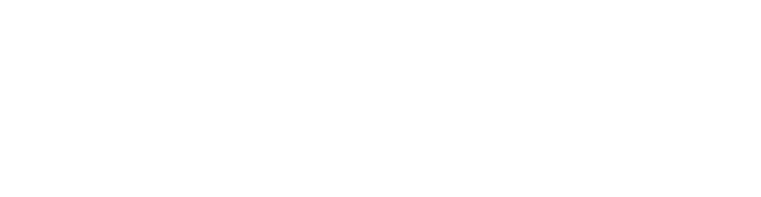
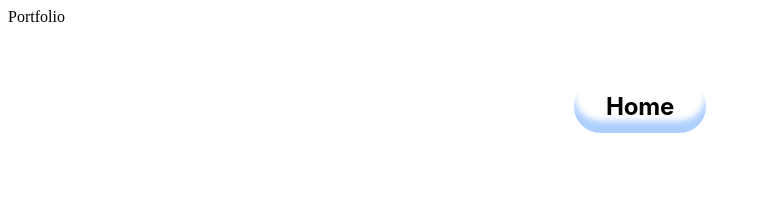
Before and after one commit to sundehakon/photography-portfolio, a plain HTML site: page pages/portfolio.html in a window 1280 px wide. Shown: the whole page, without its empty margins (0-761 px from the left). Drawn offline with Linux system fonts and the light colour scheme.

Commit message:
added home button and header to portfolio.html

```diff
--- a/pages/portfolio.html
+++ b/pages/portfolio.html
@@ -0,0 +1,19 @@
+<!DOCTYPE html>
+<html lang="en">
+<head>
+    <meta charset="UTF-8">
+    <meta name="viewport" content="width=device-width, initial-scale=1.0">
+    <link href="/pages/portfoliostyle.css" rel="stylesheet" type="text/css">
+    <link href=""
+    <title>Portfolio</title>
+</head>
+<body>
+  <div class="butotn">
+   <div class="center-container">
+    <a href="/index.html">
+        <button class="button-73" role="button">Home</button>
+    </a>
+   </div>
+  </div>
+</body>
+</html>
--- a/pages/portfoliostyle.css
+++ b/pages/portfoliostyle.css
@@ -0,0 +1,55 @@
+h1 {
+    vertical-align: center;
+    font-family: system-ui, -apple-system, BlinkMacSystemFont, 'Segoe UI', Roboto, Oxygen, Ubuntu, Cantarell, 'Open Sans', 'Helvetica Neue', sans-serif;
+}
+
+
+.center-container {
+    display: flex;
+    justify-content: center;
+    align-items: center;
+    height: 20vh;
+  }
+
+.button-73 {
+  appearance: none;
+  background-color: #FFFFFF;
+  border-radius: 40em;
+  border-style: none;
+  box-shadow: #ADCFFF 0 -12px 6px inset;
+  box-sizing: border-box;
+  color: #000000;
+  cursor: pointer;
+  display: inline-block;
+  font-family: -apple-system,sans-serif;
+  font-size: 1.2rem;
+  font-weight: 700;
+  letter-spacing: -.24px;
+  margin: 0;
+  outline: none;
+  padding: 1rem 1.3rem;
+  quotes: auto;
+  text-align: center;
+  text-decoration: none;
+  transition: all .15s;
+  user-select: none;
+  -webkit-user-select: none;
+  touch-action: manipulation;
+}
+
+.button-73:hover {
+  background-color: #FFC229;
+  box-shadow: #FF6314 0 -6px 8px inset;
+  transform: scale(1.125);
+}
+
+.button-73:active {
+  transform: scale(1.025);
+}
+
+@media (min-width: 768px) {
+  .button-73 {
+    font-size: 1.5rem;
+    padding: .75rem 2rem;
+  }
+}
--- a/style.css
+++ b/style.css
@@ -18,7 +18,7 @@ h1 {
     display: flex;
     justify-content: center;
     align-items: center;
-    height: 70vh;
+    height: 20vh;
   }
 
 .button-73 {
```
Also changed, not shown: index.html (+1 -1 lines), 3 other files.
